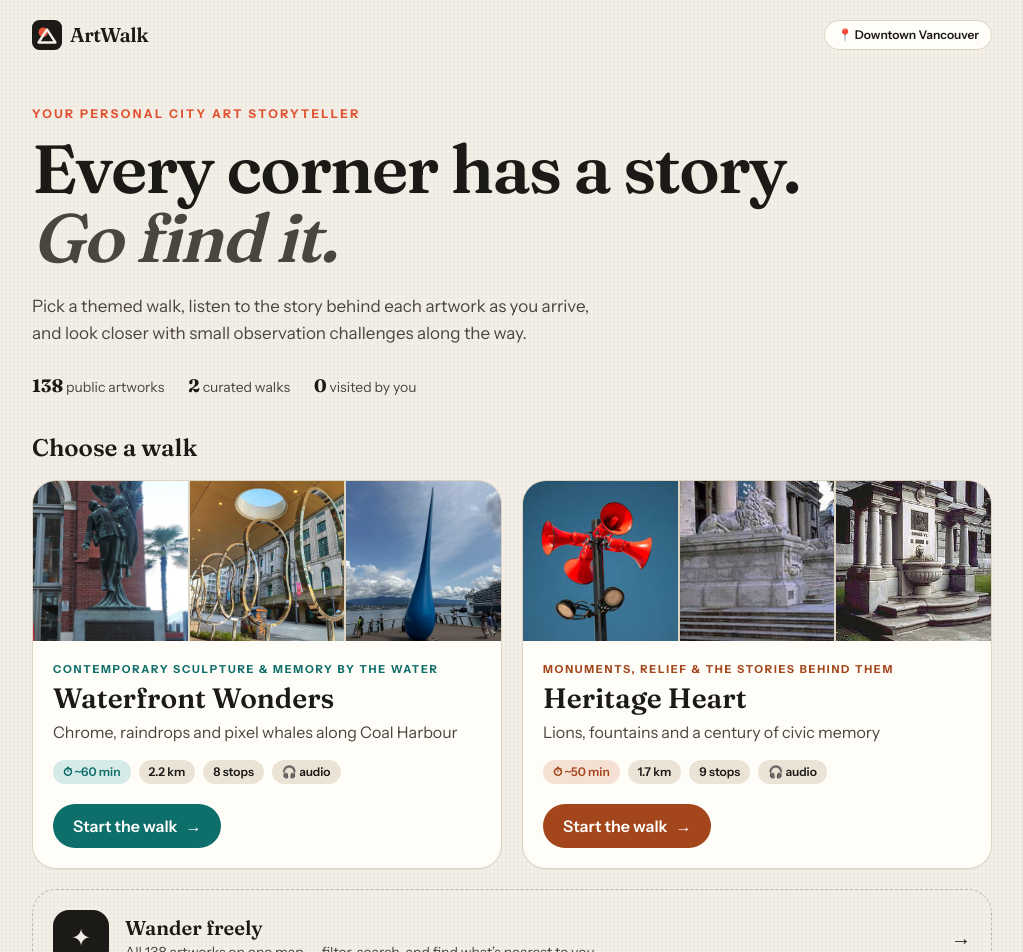
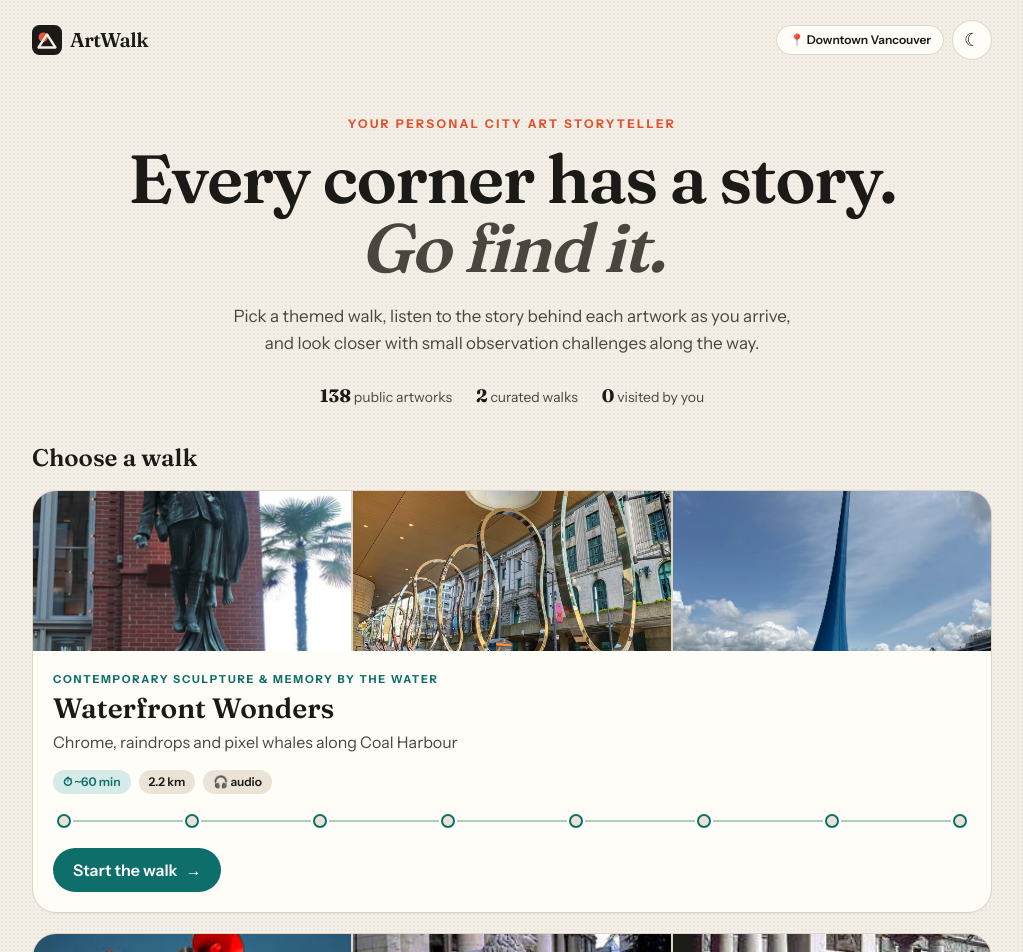
Before and after one commit to Jansenter/BCS_HACKTHON_2026Oct17, a React (Vite) app in the folder artwalk/: page / in a window 1280 px wide. Shown: the top 952 px of the page, without its empty margins (128-1151 px from the left). Built offline with nearby package versions, Linux system fonts and the light colour scheme; no server answers.

Commit message:
updated home page

```diff
--- a/artwalk/src/components/Home.tsx
+++ b/artwalk/src/components/Home.tsx
@@ -2,34 +2,47 @@ import { TOURS } from '../data/tours';
 import { ARTWORKS, tourStops } from '../lib/data';
 import { formatDistance, walkingEstimate } from '../lib/geo';
 import { href } from '../lib/router';
-import { useVisited } from '../lib/storage';
+import { usePersistentState, useVisited } from '../lib/storage';
 import ArtCover from './ArtCover';
 import CommunityHub from './CommunityHub';
 
 export default function Home() {
   const { isVisited, visited } = useVisited();
+  const [darkMode, setDarkMode] = usePersistentState('artwalk:home-dark-mode', false);
   const totalVisited = ARTWORKS.filter((a) => visited.includes(a.id)).length;
 
   return (
-    <div className="grain min-h-full">
+    <div className={`grain min-h-full ${darkMode ? 'home-dark' : ''}`}>
       <div className="mx-auto max-w-5xl px-5 pb-16 pt-5 sm:px-8">
         <nav className="flex items-center justify-between">
           <a href="#/" className="flex items-center gap-2" aria-label="ArtWalk home">
             <img src="/favicon.svg" alt="" width={30} height={30} />
             <span className="font-display text-xl font-semibold tracking-tight">ArtWalk</span>
           </a>
-          <span className="rounded-full border border-line bg-card px-3 py-1.5 text-xs font-semibold">📍 Downtown Vancouver</span>
+          <div className="flex items-center gap-2">
+            <span className="rounded-full border border-line bg-card px-3 py-1.5 text-xs font-semibold">📍 Downtown Vancouver</span>
+            <button
+              type="button"
+              onClick={() => setDarkMode((enabled) => !enabled)}
+              aria-label={darkMode ? 'Switch to light mode' : 'Switch to dark mode'}
+              aria-pressed={darkMode}
+              className="grid h-10 w-10 place-items-center rounded-full border border-line bg-card text-lg transition hover:bg-paper-2"
+              title={darkMode ? 'Switch to light mode' : 'Switch to dark mode'}
+            >
+              <span aria-hidden="true">{darkMode ? '☀' : '☾'}</span>
+            </button>
+          </div>
         </nav>
 
-        <header className="rise pb-8 pt-10 sm:pt-14">
+        <header className="rise pb-8 pt-10 text-center sm:pt-14">
           <p className="mb-3 text-xs font-bold uppercase tracking-[0.2em] text-vermilion">Your personal city art storyteller</p>
-          <h1 className="max-w-3xl font-display text-[44px] font-semibold leading-[1.02] tracking-tight sm:text-[68px]">
-            Every corner has a story. <span className="italic text-ink-2">Go find it.</span>
+          <h1 className="mx-auto max-w-3xl font-display text-[44px] font-semibold leading-[1.02] tracking-tight sm:text-[68px]">
+            Every corner has a story. <span className="home-cta-fade italic text-ink-2">Go find it.</span>
           </h1>
-          <p className="mt-5 max-w-xl text-[17px] leading-relaxed text-ink-2">
+          <p className="mx-auto mt-5 max-w-xl text-[17px] leading-relaxed text-ink-2">
             Pick a themed walk, listen to the story behind each artwork as you arrive, and look closer with small observation challenges along the way.
           </p>
-          <div className="mt-6 flex flex-wrap gap-x-6 gap-y-2 text-sm text-ink-2">
+          <div className="mt-6 flex flex-wrap justify-center gap-x-6 gap-y-2 text-sm text-ink-2">
             <span>
               <strong className="font-display text-lg text-ink">{ARTWORKS.length}</strong> public artworks
             </span>
@@ -46,7 +59,7 @@ export default function Home() {
           <h2 id="walks" className="mb-4 font-display text-2xl font-semibold">
             Choose a walk
           </h2>
-          <div className="grid gap-5 md:grid-cols-2">
+          <div className="grid grid-cols-1 gap-5">
             {TOURS.map((tour, ti) => {
               const stops = tourStops(tour);
               const km = walkingEstimate(stops.map((s) => s.art));
@@ -75,8 +88,24 @@ export default function Home() {
                         ⏱ ~{tour.minutes} min
                       </span>
                       <span className="rounded-full bg-paper-2 px-2.5 py-1">{formatDistance(km)}</span>
-                      <span className="rounded-full bg-paper-2 px-2.5 py-1">{stops.length} stops</span>
                       <span className="rounded-full bg-paper-2 px-2.5 py-1">🎧 audio</span>
+                    </div>
+                    <div
+                      className="relative mt-5 flex items-center justify-between px-1"
+                      role="img"
+                      aria-label={`${stops.length} stops along this walk`}
+                      style={{ color: tour.accent }}
+                    >
+                      <span className="absolute inset-x-1 top-1/2 h-0.5 -translate-y-1/2" style={{ background: `${tour.accent}55` }} aria-hidden="true" />
+                      {stops.map(({ art }, stopIndex) => (
+                        <span
+                          key={art.id}
+                          className="relative z-10 h-3.5 w-3.5 rounded-full border-2 border-card shadow-[0_0_0_2px_var(--color-card)]"
+                          style={{ background: isVisited(art.id) ? tour.accent : 'var(--color-paper-2)', borderColor: tour.accent }}
+                          title={`Stop ${stopIndex + 1}: ${art.title}`}
+                          aria-hidden="true"
+                        />
+                      ))}
                     </div>
                     <div className="mt-auto pt-5">
                       {done > 0 && (
--- a/artwalk/src/index.css
+++ b/artwalk/src/index.css
@@ -37,6 +37,25 @@ body {
 .grain {
   background-image: radial-gradient(rgb(28 26 23 / 0.045) 1px, transparent 1px);
   background-size: 4px 4px;
+}
+
+.home-dark {
+  --color-paper: #171916;
+  --color-paper-2: #252923;
+  --color-card: #20231f;
+  --color-ink: #f1ede5;
+  --color-ink-2: #c5c0b7;
+  --color-ink-3: #a39d92;
+  --color-line: #3b4039;
+  --color-vermilion: #ff8467;
+  --color-vermilion-dark: #f06a4e;
+  --color-sea: #55b7ac;
+  --color-ochre: #e49a6f;
+  --color-good: #79c994;
+  color-scheme: dark;
+  background-color: var(--color-paper);
+  background-image: radial-gradient(rgb(255 255 255 / 0.035) 1px, transparent 1px);
+  color: var(--color-ink);
 }
 
 :focus-visible {
@@ -122,6 +141,19 @@ body {
   animation: rise 0.35s ease both;
 }
 
+@keyframes home-cta-fade {
+  from {
+    opacity: 0;
+  }
+  to {
+    opacity: 1;
+  }
+}
+.home-cta-fade {
+  display: inline-block;
+  animation: home-cta-fade 0.9s ease 0.65s both;
+}
+
 @keyframes pop {
   0% {
     transform: scale(0.6);
@@ -144,6 +176,9 @@ body {
   .pop {
     animation: none;
   }
+  .home-cta-fade {
+    animation: none;
+  }
 }
 
 .scrollbar-none::-webkit-scrollbar {
```
